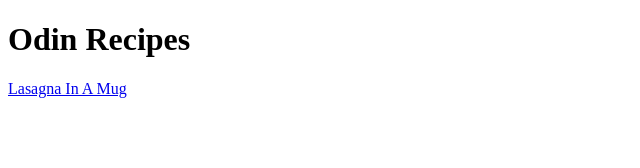
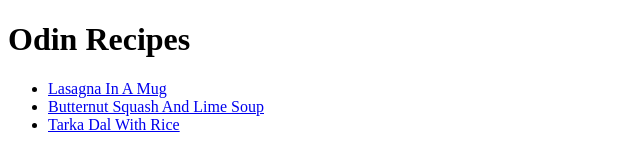
Before and after one commit to Sef-Hill/odin-recipes, a plain HTML site: page index.html in a window 1280 px wide. Shown: the whole page, without its empty margins (0-640 px from the left). Drawn offline with Linux system fonts and the light colour scheme.

Commit message:
Add links to remaining recipes

```diff
--- a/index.html
+++ b/index.html
@@ -8,6 +8,10 @@
 </head>
 <body>
     <h1>Odin Recipes</h1>
-    <a href="recipes/lasagna.html">Lasagna In A Mug</a>
+    <ul>
+        <li><a href="recipes/lasagna.html">Lasagna In A Mug</a></li>
+        <li><a href="recipes/butternut_squash_soup.html">Butternut Squash And Lime Soup</a></li>
+        <li><a href="recipes/tarka_dal.html">Tarka Dal With Rice</a></li>
+    </ul>
 </body>
 </html>
```
